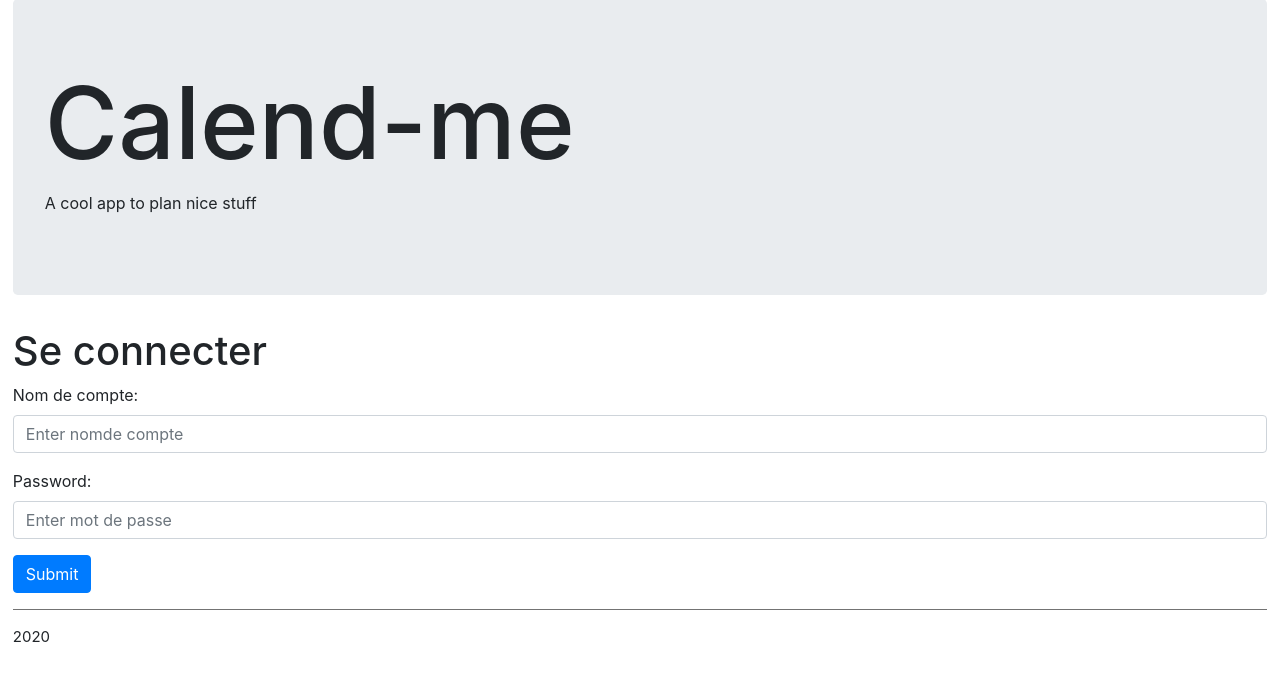
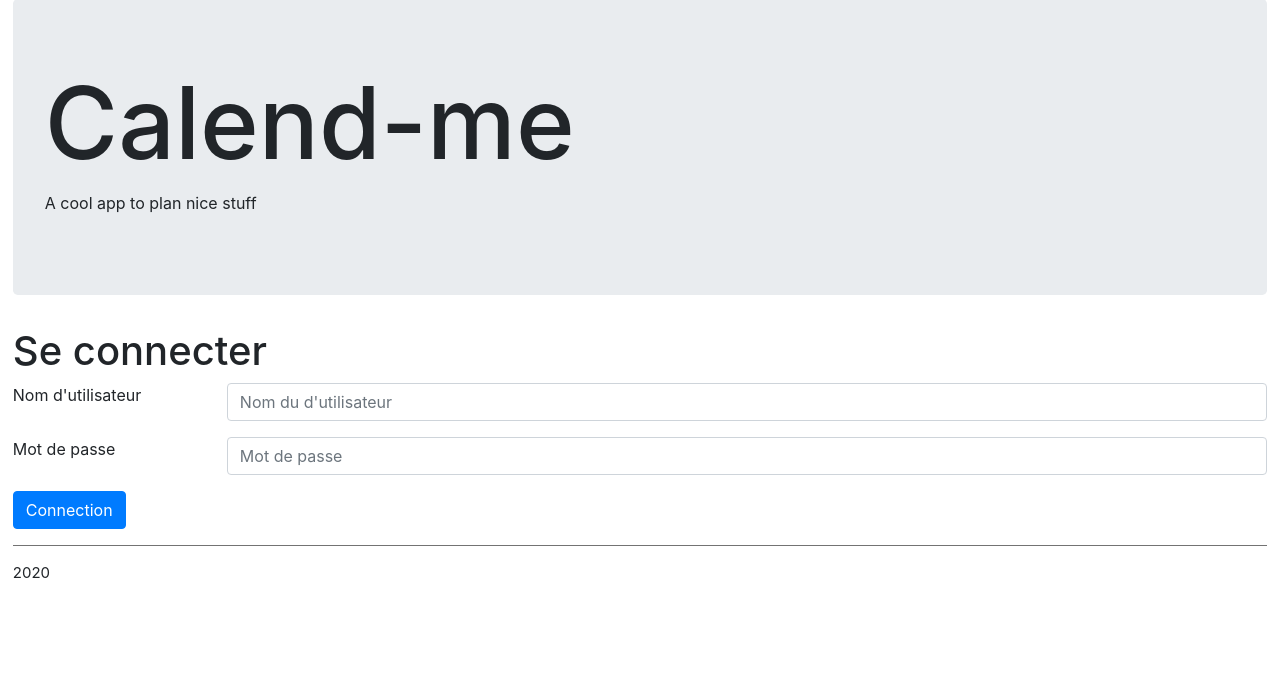
Before and after one commit to JBortolussi/Projet_individuel, a Django app: page /taskmanager/connexion/ in a window 1280 px wide. Shown: the part 14-695 px from the top of the page. Run offline with Django 3.2, Linux system fonts and the light colour scheme; some libraries are stand-ins or nearby versions.

Commit message:
commentaire et amélioration du code de connexion

```diff
--- a/projet/taskmanager/forms.py
+++ b/projet/taskmanager/forms.py
@@ -11,6 +11,14 @@ from django.db.models import Q
 
 
 class ConnexionForm(forms.Form):
+    def __init__(self, *args, **kwargs):
+        super(ConnexionForm, self).__init__(*args, **kwargs)
+
+        self.fields['username'].label = "Nom d'utilisateur"
+        self.fields['username'].widget.attrs.update({'class': 'form-control', 'placeholder': "Nom du d'utilisateur"})
+        self.fields['password'].label = "Mot de passe"
+        self.fields['password'].widget.attrs.update({'class': 'form-control', 'placeholder': "Mot de passe"})
+
     username = forms.CharField(label="Nom d'utilisateur", max_length=30)
     password = forms.CharField(label="Mot de passe", widget=forms.PasswordInput)
 
@@ -18,7 +26,7 @@ class ConnexionForm(forms.Form):
 class ProjectForm(forms.ModelForm):
     def __init__(self, user, *args, **kwargs):
         self.user = user
-        super().__init__(*args, **kwargs)
+        super(ProjectForm, self).__init__(*args, **kwargs)
         self.fields['name'].label = "Nom du projet"
         self.fields['name'].widget.attrs.update({'class': 'form-control', 'placeholder': "Nom du projet"})
         self.fields['members'].label = "Membres du projet"
@@ -27,7 +35,7 @@ class ProjectForm(forms.ModelForm):
 
     class Meta:
         model = Projet
-        exclude = ('',)
+        fields = "__all__"
 
     def clean_members(self):
         members = self.cleaned_data['members']
--- a/projet/taskmanager/templates/connexion.html
+++ b/projet/taskmanager/templates/connexion.html
@@ -1,5 +1,6 @@
 {% extends "base.html" %}
 {% block title %} Connexion {% endblock %}
+<!--This block is use in order to remove the line with path "Projet/..."-->
 {% block to_remove_path %}{% endblock %}
 
 {% block page %}
@@ -10,25 +11,34 @@
     <p><strong>Utilisateur inconnu ou mauvais de mot de passe.</strong></p>
     {% endif %}
 
-    {% if user.is_authenticated %}
-    Vous êtes connecté, {{ user.username }} !
-    {% else %}
-
-
+    <!--connexion form with two columns-->
     <form method="post" action={% url "connexion" %}>
         {% csrf_token %}
-        <div class="form-group">
-            {{form.username.errors}}
-            <label for="username">Nom de compte:</label>
-            <input type="text" class="form-control" placeholder="Enter nomde compte" id="username" name="username" value={{form.username.value}}>
+
+        <!--display the username field-->
+        <div class="row">
+            <div class="col-sm-2">
+                {{form.username.label}}
+            </div>
+            <div class="col-sm-10">
+                <div class="form-group" style="flex-grow: 1;">
+                   {{form.username}}
+                </div>
+            </div>
         </div>
-        <div class="form-group">
-            {{form.password.errors}}
-            <label for="pwd">Password:</label>
-            <input type="password" class="form-control" placeholder="Enter mot de passe" id="pwd" name = "password">
+
+        <!--display the password field-->
+        <div class="row">
+            <div class="col-sm-2">
+                {{form.password.label}}
+            </div>
+            <div class="col-sm-10">
+                <div class="form-group" style="flex-grow: 1;">
+                   {{form.password}}
+                </div>
+            </div>
         </div>
-        <button type="submit" class="btn btn-primary">Submit</button>
+        <button type="submit" class="btn btn-primary">Connection</button>
     </form>
-    {% endif %}
 </div>
 {% endblock %}
--- a/projet/taskmanager/views.py
+++ b/projet/taskmanager/views.py
@@ -10,36 +10,61 @@ from .models import Projet, Task, Journal, Status
 
 
 def connexion(request):
+    """view for the connexion page
+
+    This view handel the treatment the the connexion form.
+    If the log in process is successful, redirect the user to the project list page
+
+    :param request: the request data, include the form data if an user tried to logged in
+    :return: Either the connexion HttpResponse or the redirection to the project list page if the user logged in
+    """
+
+    # If true an error will be displayed
     error = False
-    if (request.user.is_authenticated):
+
+    # No need to use connexion method if already logged in
+    if request.user.is_authenticated:
         return redirect("project")
 
+    # Someone try to connected and had sent a form
     if request.method == "POST":
+        # retrieve the user's data
         form = ConnexionForm(request.POST)
         if form.is_valid():
             username = form.cleaned_data["username"]
             password = form.cleaned_data["password"]
-            user = authenticate(username=username, password=password)  # Nous vérifions si les données sont correctes
-            if user:  # Si l'objet renvoyé n'est pas None
-                login(request, user)  # nous connectons l'utilisateur
+            # Test if the user can be log in
+            user = authenticate(username=username, password=password)
+            # Success
+            if user:
+                # Actually log the user in
+                login(request, user)
                 return redirect("projects")
-            else: # sinon une erreur sera affichée
+            # Failure
+            else:
                 error = True
+    # A new user open the connexion view
     else:
         form = ConnexionForm()
-        form.fields["username"] = ""
 
     return render(request, 'connexion.html', locals())
 
 
 def deconnexion(request):
+    """Handel the log out process
+
+    :param request: the request data, shall include the logged user's data (no error if not)
+    :return: Redirect to the connexion page
+    """
     logout(request)
     return HttpResponseRedirect(reverse(connexion))
+
 
 @login_required()
 def projects_view(request):
     projects = request.user.projets.all()
     return render(request, 'projects.html', locals())
+
 
 @login_required()
 def newproject_view(request):
@@ -95,23 +120,24 @@ def project_view(request, id):
     else:
         return redirect("projects")
 
+
 @login_required()
 def task_view(request, task_id):
     task = get_object_or_404(Task, id=task_id)
     project = task.projet
     if request.user.has_perm('taskmanager.{}_project_permission'.format(project.id)):
-            entries = Journal.objects.filter(task__id=task_id)
-            if (request.method == "POST"):
-                form = JournalForm(request.POST)
-                if (form.is_valid()):
-                    journal = form.save(commit=False)
-                    journal.task=task
-                    journal.author = request.user
-                    journal.save()
-            else:
+        entries = Journal.objects.filter(task__id=task_id)
+        if (request.method == "POST"):
+            form = JournalForm(request.POST)
+            if (form.is_valid()):
+                journal = form.save(commit=False)
+                journal.task = task
+                journal.author = request.user
+                journal.save()
+        else:
 
-                form = JournalForm()
-            return render(request, "task.html", locals())
+            form = JournalForm()
+        return render(request, "task.html", locals())
     else:
         return redirect("project", id=project.id)
 
@@ -119,7 +145,7 @@ def task_view(request, task_id):
 @login_required()
 def newtask_view(request, project_id):
     is_new = True
-    project = get_object_or_404(Projet,id=project_id)
+    project = get_object_or_404(Projet, id=project_id)
     members = project.members.all()
     status = Status.objects.all()
     if request.user.has_perm('taskmanager.{}_project_permission'.format(project.id)):
@@ -132,6 +158,7 @@ def newtask_view(request, project_id):
         else:
             form = TaskForm(project)
     return render(request, "newtask.html", locals())
+
 
 @login_required()
 def edittask_view(request, task_id):
```
